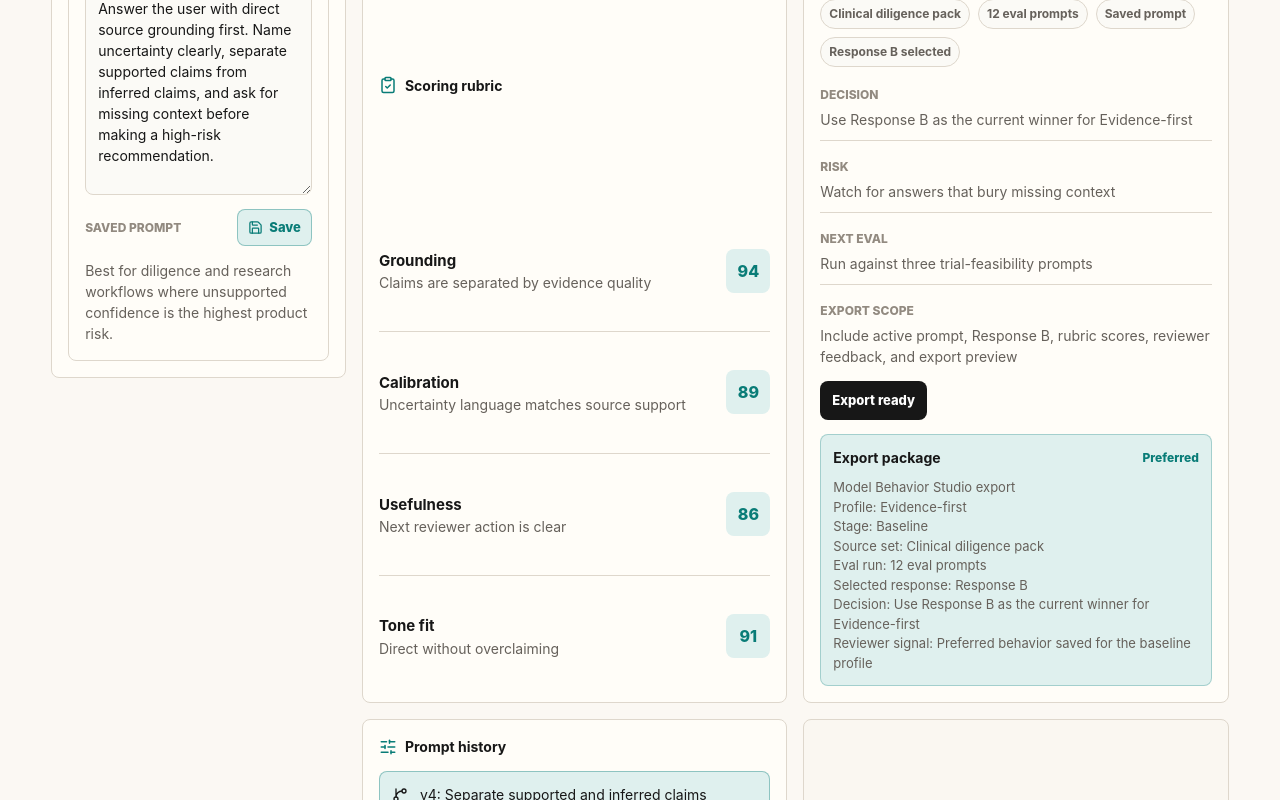
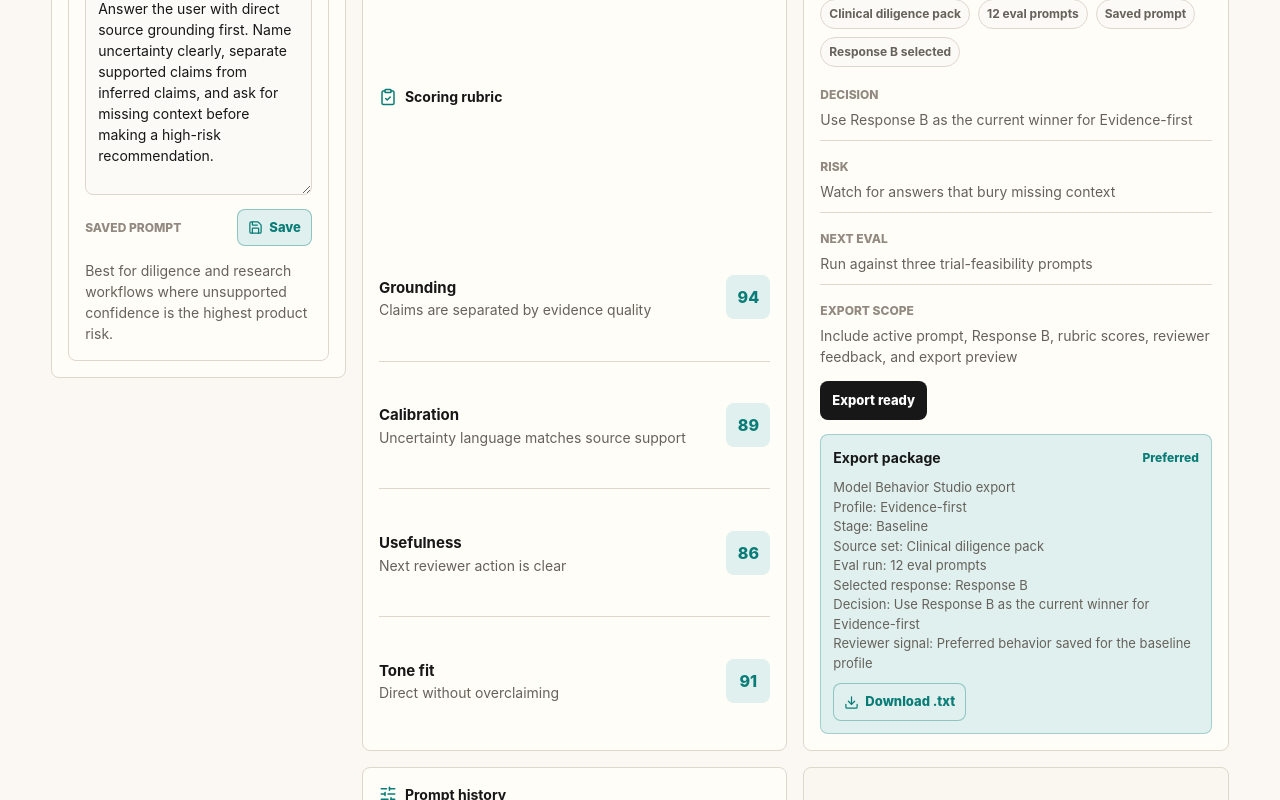
Before and after one commit to katalinawinemixer/human-ai-design-system, a React (Vite) app in the folder frontend/: page / in a window 1280 px wide. Both pictures are taken after a click on the button "Draft report". Shown: the part 3517-4317 px from the top of the page. Built offline with nearby package versions, Linux system fonts and the light colour scheme.

Commit message:
Polish phase two export and case study

```diff
--- a/frontend/src/App.css
+++ b/frontend/src/App.css
@@ -841,7 +841,8 @@ main {
   text-transform: uppercase;
 }
 
-.prompt-actions button {
+.prompt-actions button,
+.download-link {
   display: inline-flex;
   align-items: center;
   gap: 6px;
@@ -965,6 +966,10 @@ main {
   white-space: pre-wrap;
   font: inherit;
   font-size: 13px;
+}
+
+.download-link {
+  width: max-content;
 }
 
 .case-study-grid {
--- a/frontend/src/sections/ModelBehaviorStudioSection.tsx
+++ b/frontend/src/sections/ModelBehaviorStudioSection.tsx
@@ -1,6 +1,7 @@
 import { useState } from 'react'
 import {
   ClipboardCheck,
+  Download,
   FileDown,
   FlaskConical,
   GitCompareArrows,
@@ -73,6 +74,13 @@ export function ModelBehaviorStudioSection() {
     profile.responses.find((response) => response[2] === selectedResponseTitle) ??
     profile.responses[0]
   const activeHistory = promptHistories[profile.name] ?? profile.promptHistory
+  const exportRecord = exportRecords[profile.name]
+  const exportFilename = `model-behavior-studio-${profile.name
+    .toLowerCase()
+    .replaceAll(' ', '-')}.txt`
+  const exportHref = exportRecord
+    ? `data:text/plain;charset=utf-8,${encodeURIComponent(exportRecord)}`
+    : undefined
   const activeReportRows = profile.reportRows.map(([label, value]) =>
     label === 'Decision'
       ? [
@@ -299,7 +307,17 @@ export function ModelBehaviorStudioSection() {
                     <strong>Export package</strong>
                     <span>{selectedResponse[0]}</span>
                   </div>
-                  <pre>{exportRecords[profile.name]}</pre>
+                  <pre>{exportRecord}</pre>
+                  {exportHref ? (
+                    <a
+                      className="download-link"
+                      download={exportFilename}
+                      href={exportHref}
+                    >
+                      <Download size={15} />
+                      Download .txt
+                    </a>
+                  ) : null}
                 </div>
               ) : null}
             </div>
```
Also changed, not shown: 4 other files (tests, documents, lock files or other folders).
